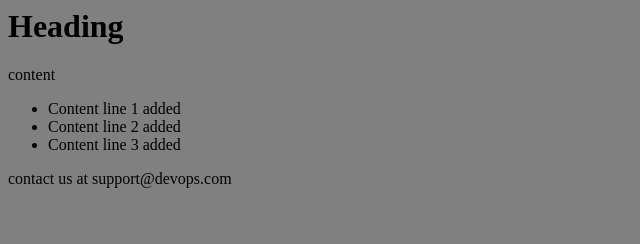
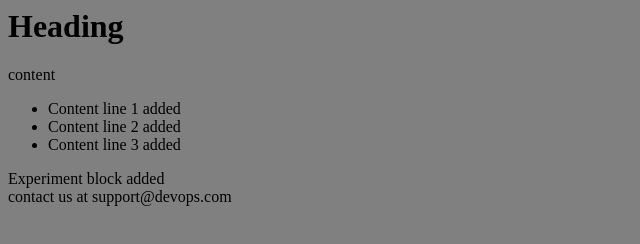
Before and after one commit to rahultalar/devops-git, a plain HTML site: page code/index.html in a window 1280 px wide. Shown: the whole page, without its empty margins (0-640 px from the left). Drawn offline with Linux system fonts and the light colour scheme.

Commit message:
experiment block added

```diff
--- a/code/index.html
+++ b/code/index.html
@@ -17,6 +17,9 @@
                 <li>Content line 3 added </li>
             </ul>
         </p>
+        <aside>
+            Experiment block added
+        </aside>
         <footer> contact us at support@devops.com</footer>
     </body>
 </html>
```
